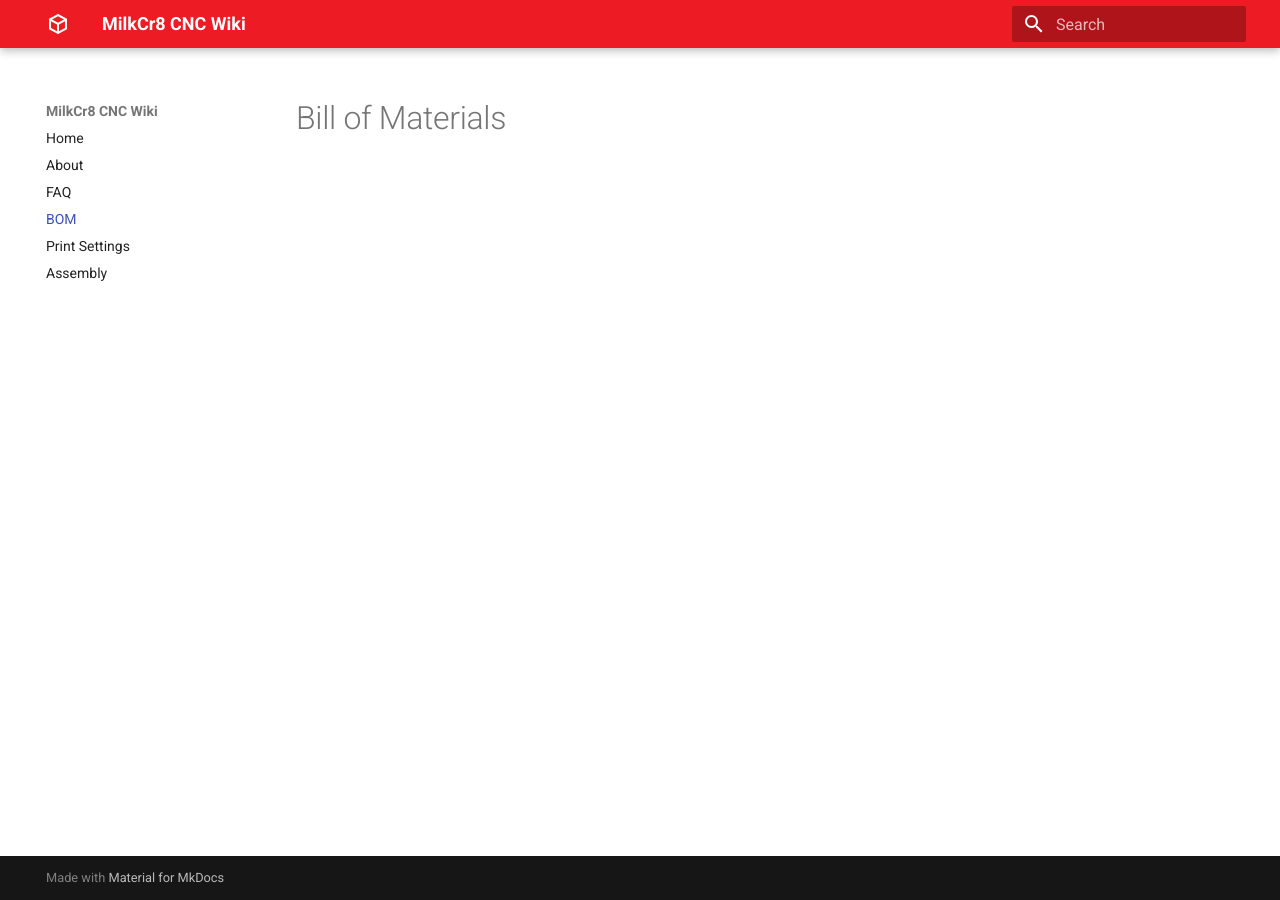
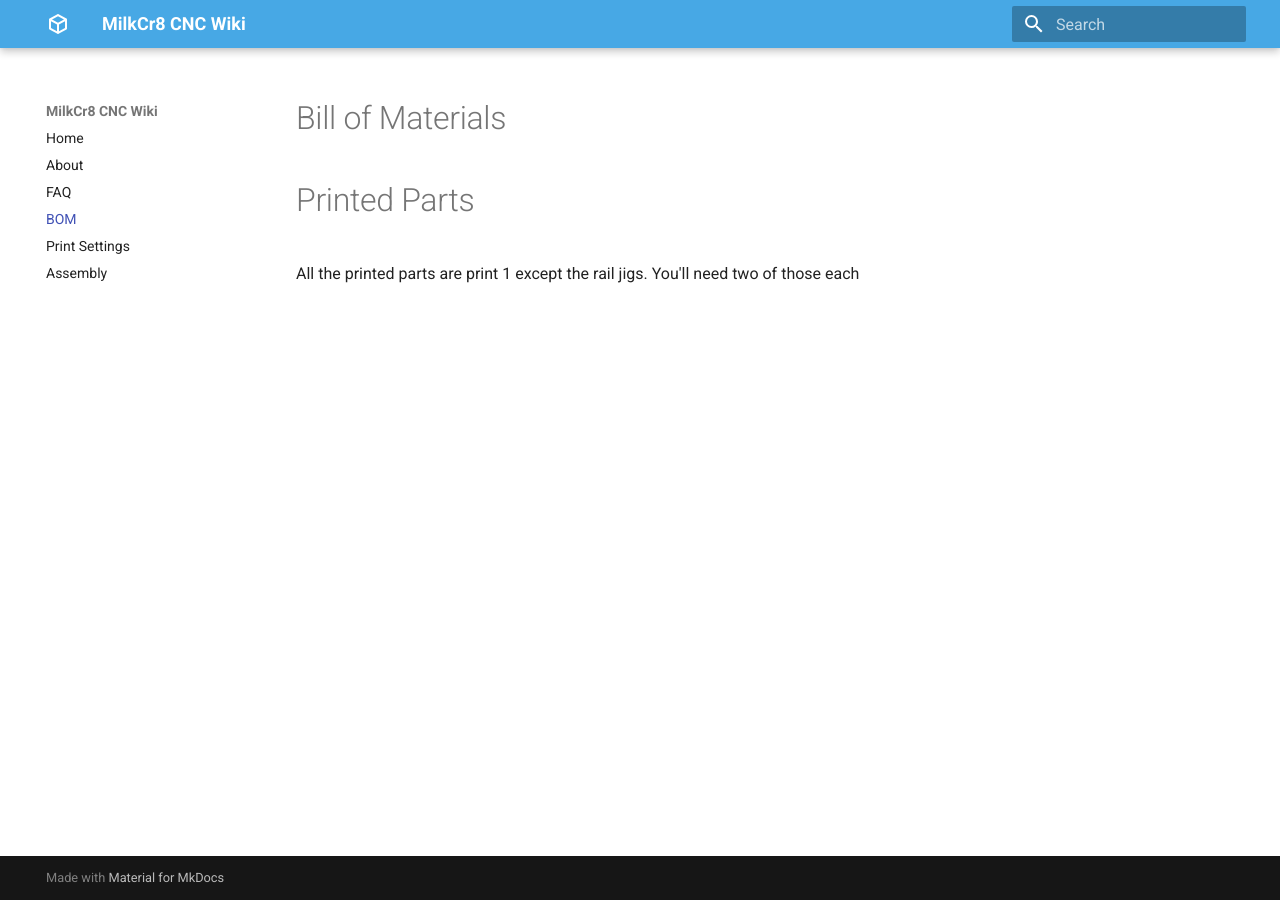
Before and after one commit to Makers-On-Tap/milkcr8-cnc, an MkDocs documentation site: the page built from docs/bom.md, in a window 1280 px wide. Built offline with MkDocs 1.6.1 and Material for MkDocs 9.7.7, drawn with Linux system fonts in a browser that asks for light colours.

Commit message:
change color theme

```diff
--- a/docs/bom.md
+++ b/docs/bom.md
@@ -1 +1,4 @@
 # Bill of Materials
+
+# Printed Parts
+All the printed parts are print 1 except the rail jigs. You'll need two of those each
--- a/docs/stylesheets/extra.css
+++ b/docs/stylesheets/extra.css
@@ -1,21 +1,12 @@
+/* old red theme
 [data-md-color-scheme="milk-cr8"] {
     --md-primary-fg-color:        #ed1c24;
     --md-primary-fg-color--light: #ECB7B7;
     --md-primary-fg-color--dark:  #90030C;
+  } */
+
+  [data-md-color-scheme="milk-cr8"] {
+    --md-primary-fg-color:        #47A8E5;
+    --md-primary-fg-color--light: #80d6ff;
+    --md-primary-fg-color--dark:  #0077c2;
   }
-/* .md-header-nav__button.md-logo {
-  margin: 0px;
-  padding: 5px;
-}
-.md-header-nav__button.md-logo img {
-  height: 3rem;
-  width: 3rem;
-  display: block;
-  fill: currentColor;
-}
-.md-header-nav__button.md-logo svg {
-  height: 3rem;
-  width: 3rem;
-  display: block;
-  fill: currentColor;
-} */
```
